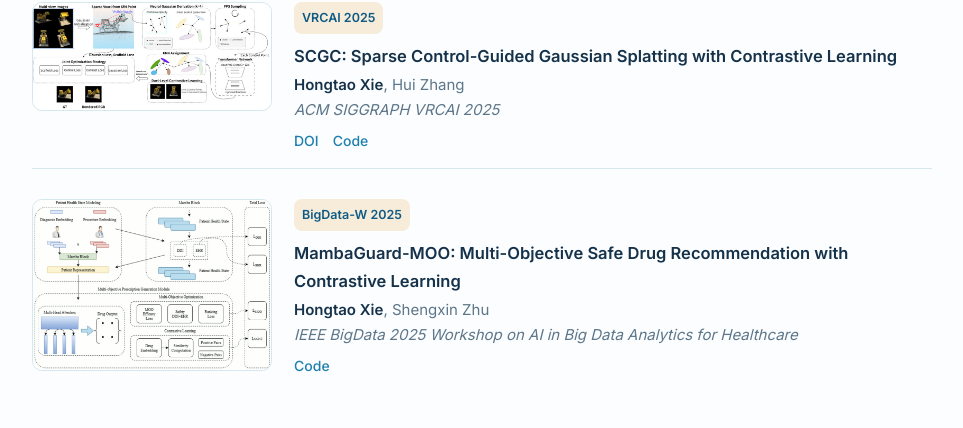
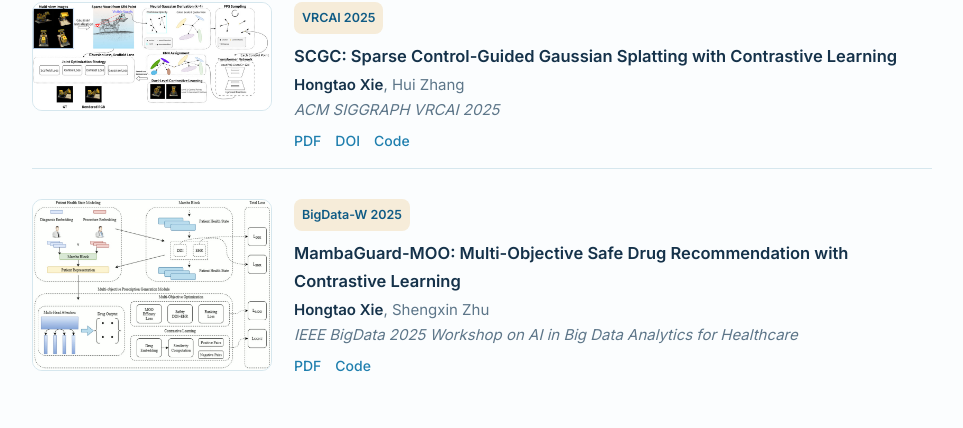
Before and after one commit to Eric031212/Eric031212.github.io, a plain HTML site: page index.html in a window 1280 px wide. Shown: the part 1591-2019 px from the top of the page, without its empty margins (158-1121 px from the left). Drawn offline with Linux system fonts and the light colour scheme.

Commit message:
Add paper PDFs

```diff
--- a/index.html
+++ b/index.html
@@ -126,6 +126,7 @@
             <p class="pmeta"><b>Hongtao Xie</b>, Hui Zhang</p>
             <p class="pmeta"><i>ACM SIGGRAPH VRCAI 2025</i></p>
             <p class="plinks">
+              <a href="assets/papers/SCGC_VRCAI2025.pdf" target="_blank" rel="noopener">PDF</a>
               <a href="https://doi.org/10.1145/3779232.3779453" target="_blank" rel="noopener">DOI</a>
               <a href="https://github.com/Eric031212/SCGC" target="_blank" rel="noopener">Code</a>
             </p>
@@ -139,6 +140,7 @@
             <p class="pmeta"><b>Hongtao Xie</b>, Shengxin Zhu</p>
             <p class="pmeta"><i>IEEE BigData 2025 Workshop on AI in Big Data Analytics for Healthcare</i></p>
             <p class="plinks">
+              <a href="assets/papers/MambaGuard-MOO_BigDataW2025.pdf" target="_blank" rel="noopener">PDF</a>
               <a href="https://github.com/Eric031212/MambaGuard-MOO" target="_blank" rel="noopener">Code</a>
             </p>
           </div>
```
Also changed, not shown: 2 other files.
